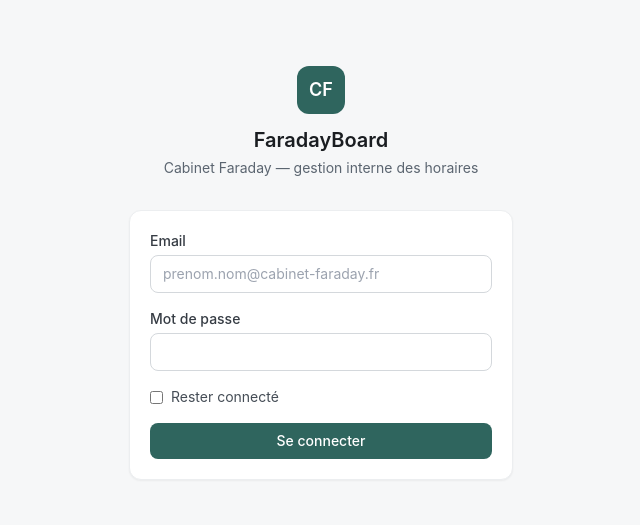
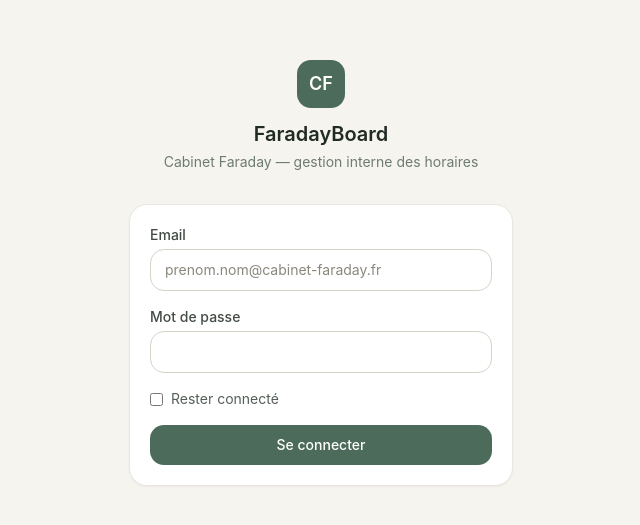
Before and after one commit to surmanelie/Projet-Cabinet-Dentaire-Faraday, a Next.js app: page /login in a window 1280 px wide. Shown: the part 127-652 px from the top of the page, without its empty margins (319-959 px from the left). Built offline with nearby package versions, Linux system fonts and the light colour scheme; no server answers.

Commit message:
commit 3

```diff
--- a/app/(protected)/equipe/pointage/QrCodes.tsx
+++ b/app/(protected)/equipe/pointage/QrCodes.tsx
@@ -39,7 +39,7 @@ export default function QrCodes() {
           const targetUrl = baseUrl ? `${baseUrl}/pointer/${a.slug}` : "";
           // quickchart.io génère le QR code côté serveur, sans dépendance npm.
           const qrSrc = targetUrl
-            ? `https://quickchart.io/qr?text=${encodeURIComponent(targetUrl)}&size=200&margin=2`
+            ? `https://quickchart.io/qr?text=${encodeURIComponent(targetUrl)}&size=200&margin=2&dark=3d5649&light=ffffff`
             : "";
 
           return (
--- a/app/globals.css
+++ b/app/globals.css
@@ -3,8 +3,8 @@
 @tailwind utilities;
 
 :root {
-  --background: #f6f7f8;
-  --foreground: #1a1d21;
+  --background: #f6f4ef;
+  --foreground: #2f3b33;
 }
 
 body {
@@ -14,19 +14,19 @@ body {
 
 @layer components {
   .btn-primary {
-    @apply inline-flex items-center justify-center rounded-lg bg-faraday-600 px-4 py-2 text-sm font-medium text-white transition hover:bg-faraday-700 disabled:opacity-50;
+    @apply inline-flex items-center justify-center gap-2 rounded-xl bg-faraday-600 px-4 py-2.5 text-sm font-medium text-white transition hover:bg-faraday-700 disabled:opacity-50;
   }
   .btn-secondary {
-    @apply inline-flex items-center justify-center rounded-lg border border-ardoise-200 bg-white px-4 py-2 text-sm font-medium text-ardoise-700 transition hover:bg-ardoise-50;
+    @apply inline-flex items-center justify-center gap-2 rounded-xl border border-ardoise-200 bg-white px-4 py-2.5 text-sm font-medium text-ardoise-700 transition hover:bg-ardoise-50;
   }
   .btn-danger {
-    @apply inline-flex items-center justify-center rounded-lg bg-red-600 px-4 py-2 text-sm font-medium text-white transition hover:bg-red-700;
+    @apply inline-flex items-center justify-center gap-2 rounded-xl bg-red-600 px-4 py-2.5 text-sm font-medium text-white transition hover:bg-red-700;
   }
   .card {
-    @apply rounded-xl border border-ardoise-100 bg-white p-5 shadow-sm;
+    @apply rounded-2xl border border-ardoise-100 bg-white p-5 shadow-sm;
   }
   .input {
-    @apply w-full rounded-lg border border-ardoise-200 px-3 py-2 text-sm focus:border-faraday-500 focus:outline-none focus:ring-1 focus:ring-faraday-500;
+    @apply w-full rounded-xl border border-ardoise-200 bg-white px-3.5 py-2.5 text-sm text-ardoise-800 transition placeholder:text-ardoise-400 focus:border-faraday-500 focus:outline-none focus:ring-2 focus:ring-faraday-500/20;
   }
   .label {
     @apply mb-1 block text-sm font-medium text-ardoise-700;
--- a/app/pointer/[action]/PinClockForm.tsx
+++ b/app/pointer/[action]/PinClockForm.tsx
@@ -96,7 +96,7 @@ export default function PinClockForm({ action }: { action: string }) {
         <button
           type="submit"
           disabled={pending || pin.length !== 4}
-          className={`w-full rounded-2xl py-5 text-lg font-semibold text-white transition ${info.color} disabled:opacity-50`}
+          className="w-full rounded-2xl bg-faraday-600 py-5 text-lg font-medium text-white transition hover:bg-faraday-700 disabled:opacity-50"
         >
           {pending ? "Enregistrement…" : `Confirmer — ${info.label}`}
         </button>
--- a/tailwind.config.ts
+++ b/tailwind.config.ts
@@ -1,6 +1,6 @@
 import type { Config } from "tailwindcss";
 
-// Palette sobre "Cabinet Faraday" : bleu-vert doux, pas de copie d'identité tierce.
+// Palette "Sauge et crème" du Cabinet Faraday : vert sauge doux + neutres chauds.
 const config: Config = {
   content: [
     "./app/**/*.{ts,tsx}",
@@ -10,33 +10,46 @@ const config: Config = {
   theme: {
     extend: {
       colors: {
+        // Vert sauge — couleur principale (boutons, accents, QR codes)
         faraday: {
-          50: "#f0f7f6",
-          100: "#dbeae8",
-          200: "#b8d5d1",
-          300: "#8fbab4",
-          400: "#5f9a92",
-          500: "#3f7e75",
-          600: "#2f655e",
-          700: "#27514c",
-          800: "#22413e",
-          900: "#1d3634",
+          50: "#eef3f0",
+          100: "#dce7e0",
+          200: "#bdd0c6",
+          300: "#97b4a5",
+          400: "#729784",
+          500: "#5e7f6e",
+          600: "#4c6b5b",
+          700: "#3d5649",
+          800: "#2f4237",
+          900: "#22312a",
         },
+        // Neutres chauds (greige) — textes, bordures, fonds discrets
         ardoise: {
-          50: "#f6f7f8",
-          100: "#eceef0",
-          200: "#d4d8dc",
-          300: "#aab1b9",
-          400: "#7c8690",
-          500: "#5b6570",
-          600: "#454d56",
-          700: "#363c44",
-          800: "#262a30",
-          900: "#1a1d21",
+          50: "#f5f4ef",
+          100: "#e9e7df",
+          200: "#d7d3c8",
+          300: "#b4afa2",
+          400: "#8a877c",
+          500: "#6e7b72",
+          600: "#565f57",
+          700: "#434b45",
+          800: "#2f3b33",
+          900: "#212a24",
+        },
+        // Crème — fond de page
+        creme: {
+          DEFAULT: "#f6f4ef",
+          50: "#faf9f5",
+          100: "#f6f4ef",
+          200: "#efece3",
         },
       },
       fontFamily: {
         sans: ["Inter", "system-ui", "sans-serif"],
+      },
+      borderRadius: {
+        xl: "0.875rem",
+        "2xl": "1.125rem",
       },
     },
   },
```
